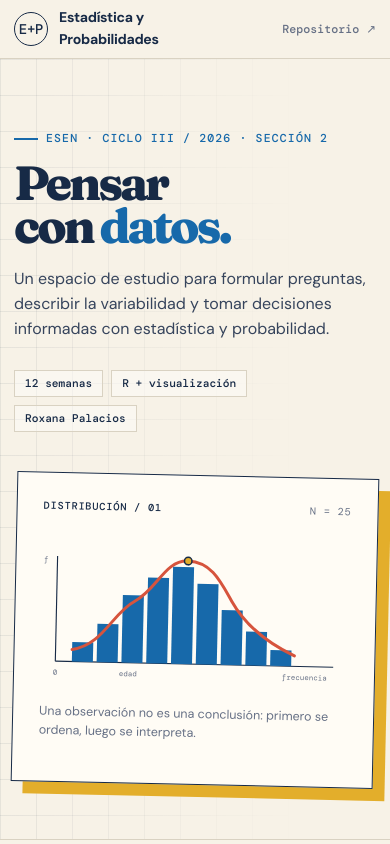
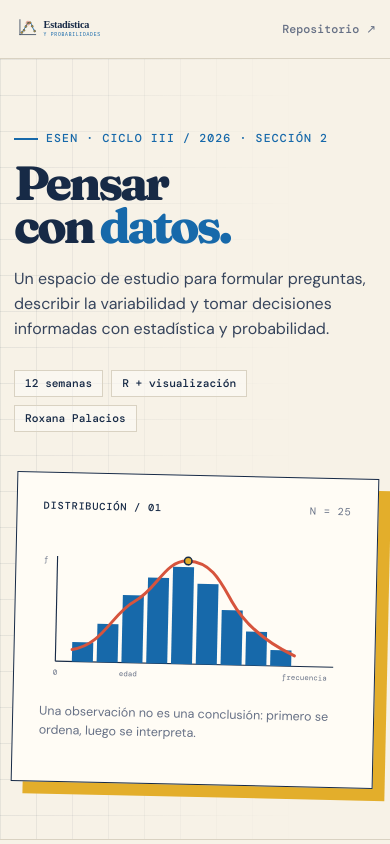
Before and after one commit to carcamval2025-cyber/vault-probabilidad-y-estadistica, a plain HTML site: page docs/index.html in a window 390 px wide. Shown: the top 844 px of the page. Drawn offline with nearby package versions, Linux system fonts and the light colour scheme.

Commit message:
Integra identidad SVG del curso

```diff
--- a/docs/index.html
+++ b/docs/index.html
@@ -49,9 +49,8 @@
 
     .topbar { border-bottom: 1px solid var(--line); background: rgba(247, 242, 231, .94); position: sticky; top: 0; z-index: 5; backdrop-filter: blur(12px); }
     .topbar .shell { min-height: 66px; display: flex; justify-content: space-between; align-items: center; gap: 18px; }
-    .brand { display: flex; align-items: center; gap: 11px; text-decoration: none; font-weight: 700; }
-    .brand-mark { display: grid; place-items: center; width: 34px; aspect-ratio: 1; border: 1px solid var(--ink); border-radius: 50%; font: 500 .68rem var(--mono); }
-    .brand span { font-size: .88rem; letter-spacing: -.02em; }
+    .brand { display: flex; align-items: center; text-decoration: none; }
+    .brand-logo { display: block; width: clamp(190px, 25vw, 260px); height: auto; }
     .topnav { display: flex; align-items: center; gap: clamp(12px, 2.5vw, 28px); font: 500 .73rem var(--mono); }
     .topnav a { color: var(--muted); text-decoration: none; }
     .topnav a:hover { color: var(--blue); }
@@ -134,7 +133,7 @@
     @media (max-width: 480px) {
       .shell { width: min(100% - 28px, 1160px); }
       .topbar .shell { min-height: 58px; }
-      .brand span { max-width: 170px; }
+      .brand-logo { width: 190px; }
       .assessment-row { grid-template-columns: 52px 1fr; padding: 13px 0; }
       .assessment-row time { grid-column: 2; text-align: left; }
     }
@@ -147,7 +146,7 @@
   <header class="topbar">
     <div class="shell">
       <a class="brand" href="./" aria-label="Inicio de Estadística y Probabilidades">
-        <span class="brand-mark">E+P</span><span>Estadística y Probabilidades</span>
+        <img class="brand-logo" src="assets/brand/ep-wordmark-dark.svg" width="720" height="112" alt="Estadística y Probabilidades">
       </a>
       <nav class="topnav" aria-label="Navegación principal">
         <a href="#semanas">Semanas</a>
```
Also changed, not shown: docs/assets/brand/ep-symbol.svg (added), docs/assets/brand/ep-wordmark-dark.svg (added), docs/assets/brand/ep-wordmark-light.svg (added), 4 other files.
